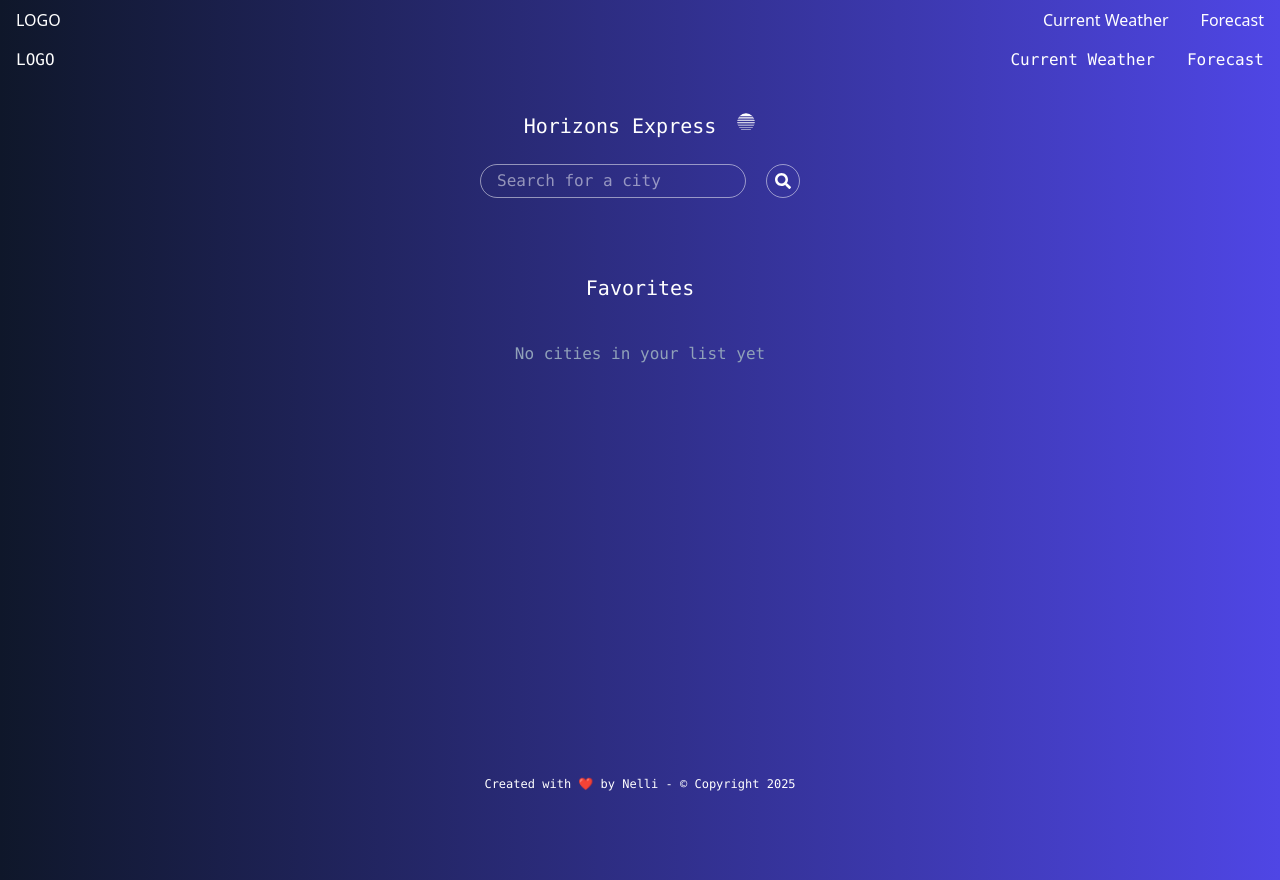
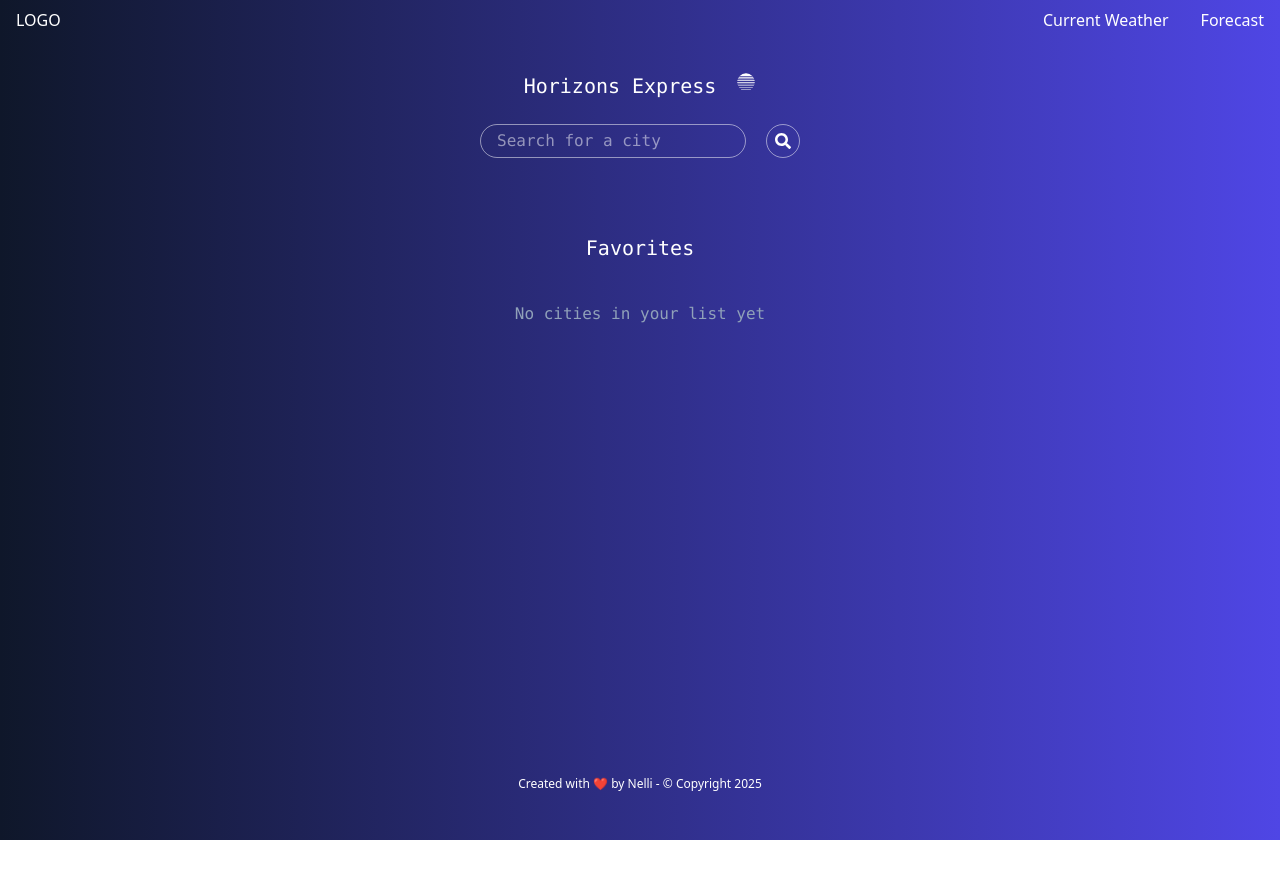
Before and after one commit to Raftouch/horizons-express, a React (Vite) app in the folder client/: page / in a window 1280 px wide. After the commit the page ends 840 px from the top, so only its background shows below. Built offline with nearby package versions, Linux system fonts and the light colour scheme.

Commit message:
:zap: move navbar and footer to layout

```diff
--- a/client/src/App.tsx
+++ b/client/src/App.tsx
@@ -1,13 +1,9 @@
-import Footer from "./components/Footer";
-import NavBar from "./components/NavBar";
 import MainPage from "./pages/MainPage";
 
 function App() {
   return (
     <div className="font-mono">
-      <NavBar />
       <MainPage />
-      <Footer />
     </div>
   );
 }
--- a/client/src/RootLayout.tsx
+++ b/client/src/RootLayout.tsx
@@ -1,3 +1,4 @@
+import Footer from "./components/Footer";
 import NavBar from "./components/NavBar";
 import { Outlet } from "react-router-dom";
 
@@ -8,6 +9,7 @@ export default function RootLayout() {
       <main>
         <Outlet />
       </main>
+      <Footer />
     </>
   );
 }
```
